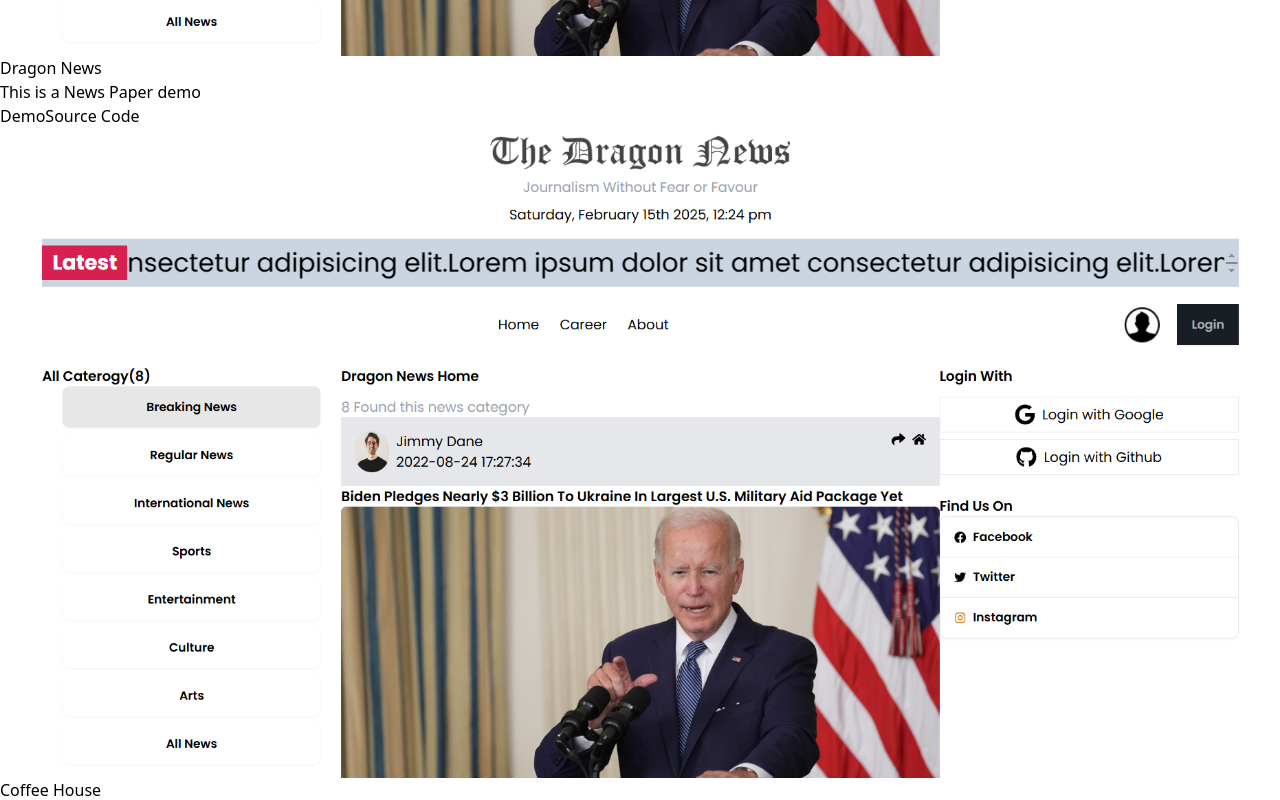
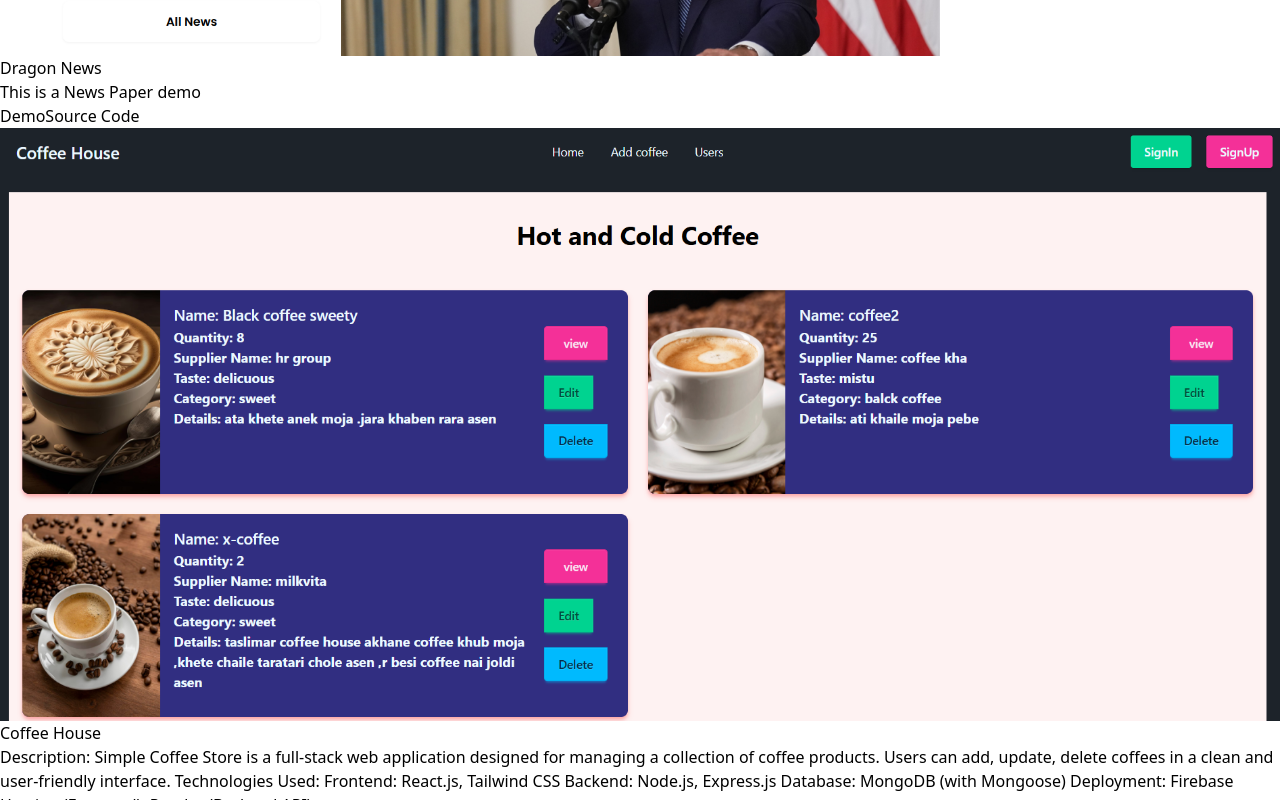
Before and after one commit to harunur6729/portfolio-react, a React (Vite) app: page / in a window 1280 px wide. Shown: the part 4440-5240 px from the top of the page. Built offline with nearby package versions, Linux system fonts and the light colour scheme.

Commit message:
coffee house image added

```diff
--- a/src/Components/Projects/Projects.jsx
+++ b/src/Components/Projects/Projects.jsx
@@ -5,6 +5,7 @@ import dragonNews from "../../assets/Project_img/DragonNews.png";
 import school from "../../assets/Project_img/school_manegement_system.png";
 import wordTour from "../../assets/Project_img/wordTour.png";
 import bookReview from "../../assets/Project_img/bookReview.png";
+import coffeeHouse from "../../assets/Project_img/coffeeHouse.png"
 
 const Projects = () => {
   return (
@@ -27,7 +28,7 @@ const Projects = () => {
           sourceLink="https://github.com/harunur6729/dragon-news-code"
         />
         <ProjectCard
-          bannerImg={dragonNews}
+          bannerImg={coffeeHouse}
           title="Coffee House"
           main=" Description:
 Simple Coffee Store is a full-stack web application designed for managing a collection of coffee products. Users can add, update, delete coffees in a clean and user-friendly interface.
```
Also changed, not shown: src/assets/Project_img/coffeeHouse.png (added).
